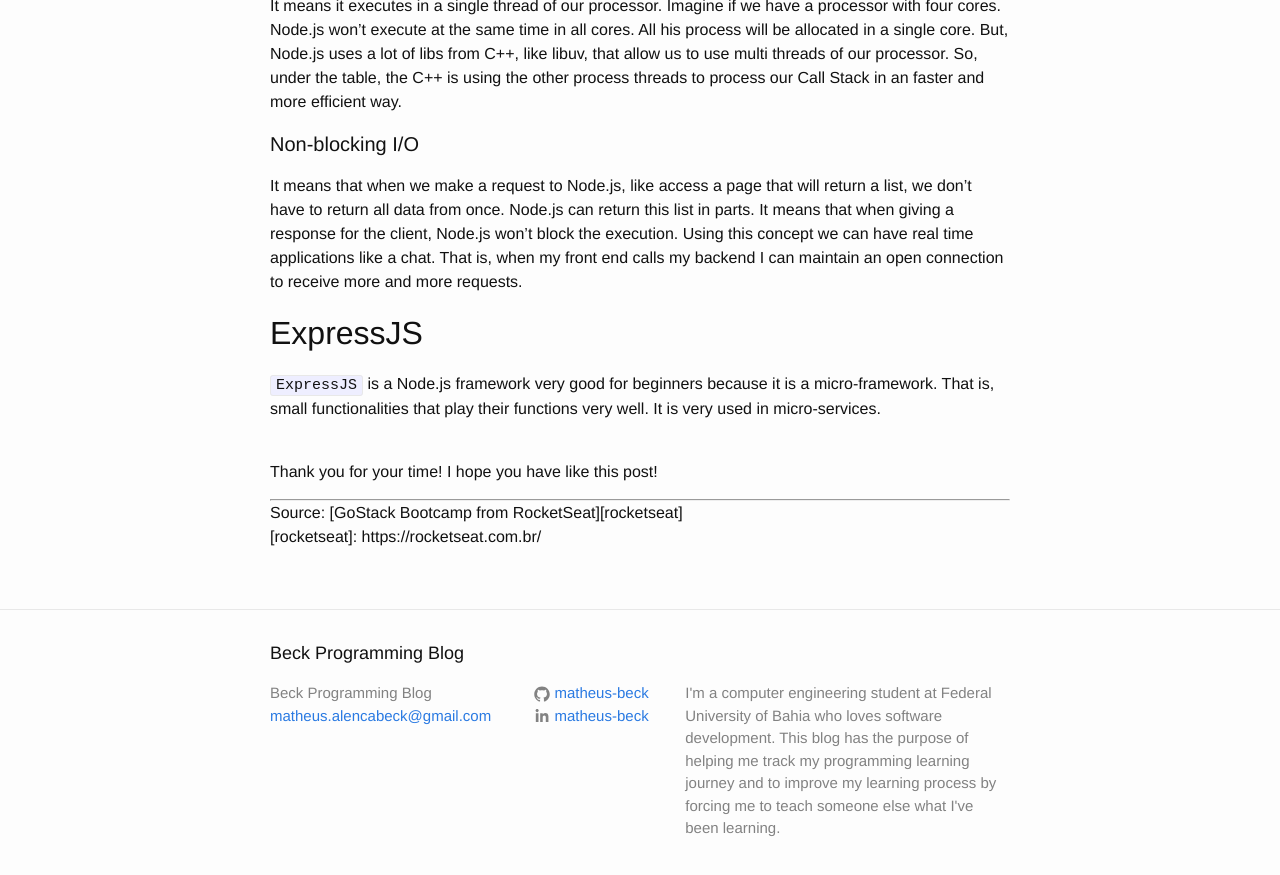
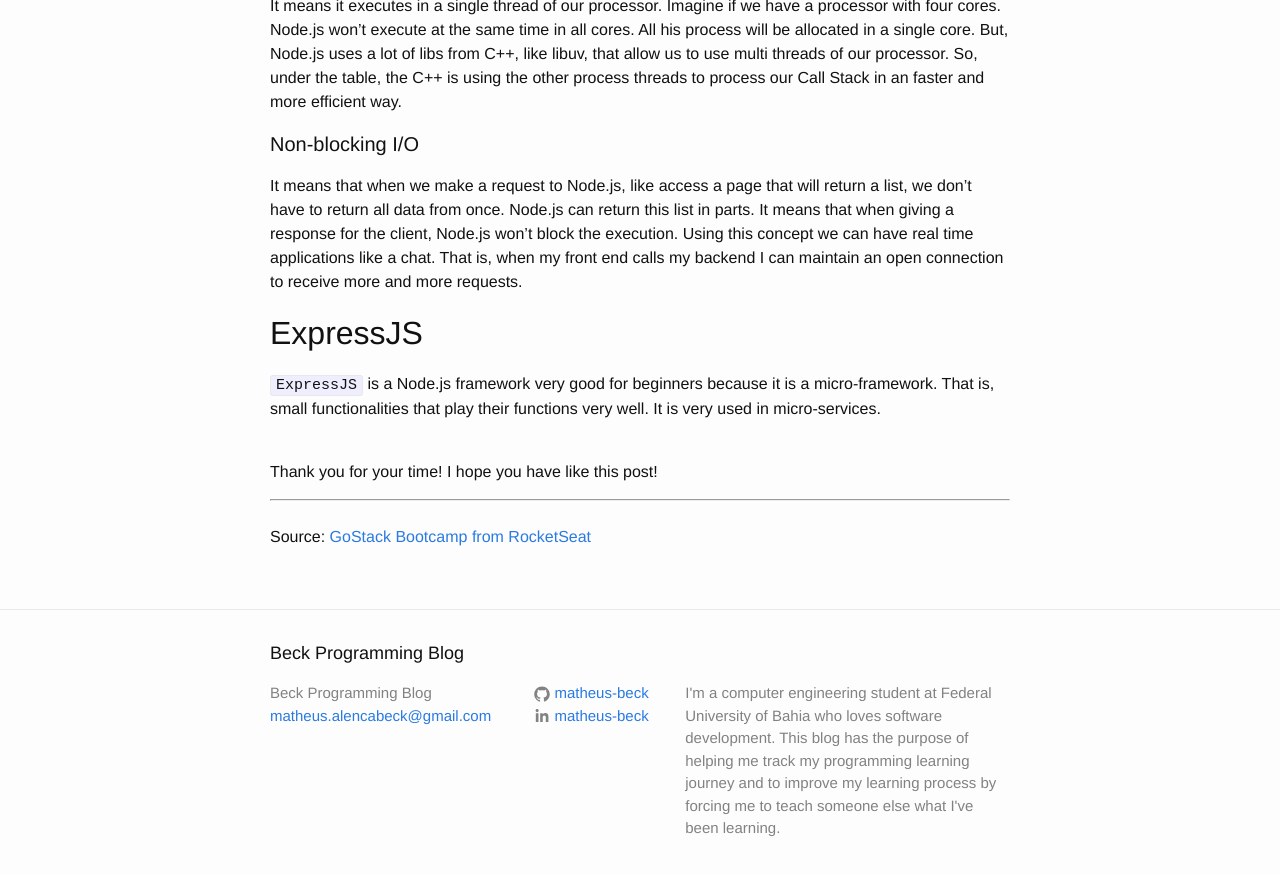
Before and after one commit to matheus-beck/blog, a Jekyll site: the page built from _posts/2019-08-20-introduction-to-node-js.md, in a window 1280 px wide and 900 px high, scrolled down 1383 px. Shown: the top 875 px of the window. Built offline with Jekyll 4.4.1, drawn with Linux system fonts in a browser that asks for light colours; some of the changed lines change nothing that is shown.

Commit message:
Update 2019-08-20-introduction-to-node-js.md

```diff
--- a/_posts/2019-08-20-introduction-to-node-js.md
+++ b/_posts/2019-08-20-introduction-to-node-js.md
@@ -44,5 +44,7 @@ It means that when we make a request to Node.js, like access a page that will re
 <br>Thank you for your time! I hope you have like this post!
 
 ***
-Source: [GoStack Bootcamp from RocketSeat][rocketseat]
+<br>Source: [GoStack Bootcamp from RocketSeat][rocketseat]
+
+
 [rocketseat]: https://rocketseat.com.br/
```
